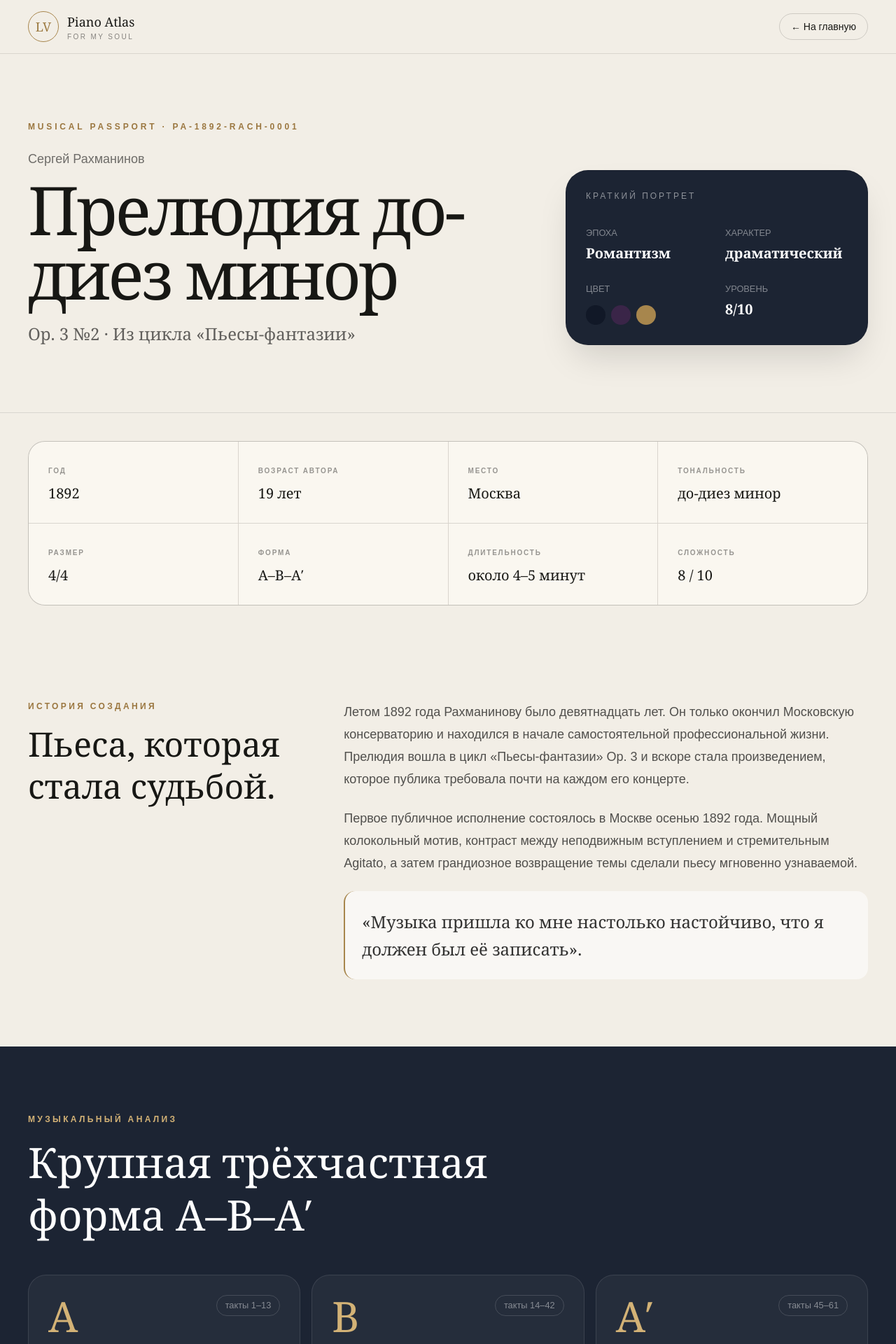
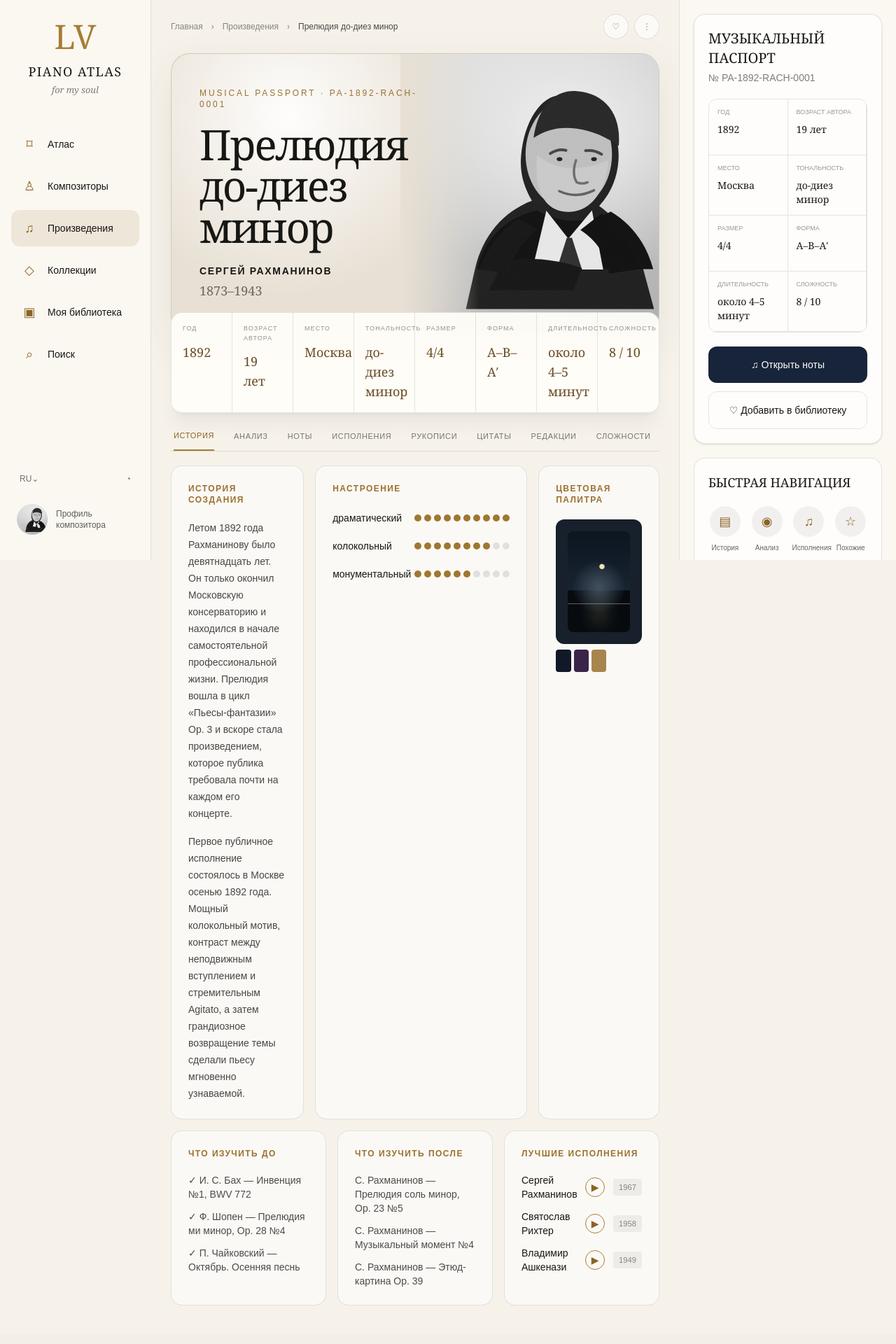
Before and after one commit to NPCWOW/piano-atlas-for-my-soul, a Next.js app: page /works/rachmaninoff-prelude-c-sharp-minor in a window 1280 px wide. Shown: the top 1920 px of the page at 70% size. Built offline with nearby package versions, Linux system fonts and the light colour scheme.

Commit message:
Redesign work page with compact Piano Atlas dashboard

```diff
--- a/app/works/[slug]/page.tsx
+++ b/app/works/[slug]/page.tsx
@@ -7,158 +7,142 @@ export function generateStaticParams() {
   return works.map((work) => ({ slug: work.slug }));
 }
 
-export default async function WorkPassportPage({
-  params,
-}: {
-  params: Promise<{ slug: string }>;
-}) {
+const navItems = [
+  ["⌑", "Атлас"],
+  ["♙", "Композиторы"],
+  ["♫", "Произведения"],
+  ["◇", "Коллекции"],
+  ["▣", "Моя библиотека"],
+  ["⌕", "Поиск"],
+];
+
+const tabs = ["История", "Анализ", "Ноты", "Исполнения", "Рукописи", "Цитаты", "Редакции", "Сложности", "Интересные факты", "Похожие"];
+
+export default async function WorkPassportPage({ params }: { params: Promise<{ slug: string }> }) {
   const { slug } = await params;
   const work = getWorkBySlug(slug);
-
   if (!work) notFound();
 
   const composer = getComposerById(work.composerId);
   if (!composer) notFound();
 
+  const mainStory = work.story[0]?.ru ?? "";
+  const secondStory = work.story[1]?.ru ?? "";
+
   return (
-    <main className="min-h-screen bg-[#f2eee6] text-[#171714]">
-      <header className="sticky top-0 z-20 border-b border-black/10 bg-[#f2eee6]/90 backdrop-blur-xl">
-        <div className="mx-auto flex max-w-7xl items-center justify-between px-5 py-4 md:px-10">
-          <Link href="/" className="flex items-center gap-3">
-            <span className="grid h-11 w-11 place-items-center rounded-full border border-[#a7864d] font-serif text-lg text-[#9d7b42]">LV</span>
-            <span>
-              <strong className="block font-serif text-lg font-medium">Piano Atlas</strong>
-              <small className="block text-[10px] uppercase tracking-[0.24em] text-black/45">for my soul</small>
-            </span>
+    <main className="min-h-screen bg-[#f6f2ea] text-[#171714] lg:pl-[216px] lg:pr-[310px]">
+      <aside className="fixed inset-y-0 left-0 z-40 hidden w-[216px] border-r border-black/10 bg-[#fbf8f2] px-4 py-7 lg:flex lg:flex-col">
+        <Link href="/" className="mb-10 text-center">
+          <span className="block font-serif text-5xl leading-none text-[#a67d35]">LV</span>
+          <strong className="mt-3 block font-serif text-lg font-medium tracking-[.08em]">PIANO ATLAS</strong>
+          <small className="font-serif italic text-black/50">for my soul</small>
+        </Link>
+
+        <nav className="space-y-2">
+          {navItems.map(([icon, label]) => (
+            <a key={label} href="#" className={`flex items-center gap-4 rounded-xl px-4 py-3 text-sm transition ${label === "Произведения" ? "bg-[#eee6d8] text-[#8c6424]" : "text-black/72 hover:bg-black/[.035]"}`}>
+              <span className="w-5 text-center text-lg text-[#8c6424]">{icon}</span>
+              {label}
+            </a>
+          ))}
+        </nav>
+
+        <div className="mt-auto">
+          <div className="mb-5 flex items-center justify-between px-3 text-xs text-black/55"><span>RU⌄</span><span>◔</span></div>
+          <Link href={`/composers/${composer.slug}`} className="flex items-center gap-3 rounded-xl p-2 hover:bg-black/[.035]">
+            <img src="/images/rachmaninoff-portrait.svg" alt="" className="h-11 w-11 rounded-full object-cover grayscale" />
+            <span className="text-xs text-black/62">Профиль<br />композитора</span>
           </Link>
-          <Link href="/" className="rounded-full border border-black/15 px-4 py-2 text-sm transition hover:border-[#a7864d] hover:text-[#8c6934]">← На главную</Link>
         </div>
-      </header>
+      </aside>
 
-      <section className="border-b border-black/10 px-5 py-14 md:px-10 md:py-24">
-        <div className="mx-auto grid max-w-7xl gap-12 lg:grid-cols-[1.25fr_.75fr] lg:items-end">
-          <div>
-            <p className="mb-6 text-xs font-semibold uppercase tracking-[0.32em] text-[#9b7740]">Musical Passport · {work.passportNumber}</p>
-            <p className="mb-3 text-lg text-black/55">{composer.name.ru}</p>
-            <h1 className="max-w-4xl font-serif text-5xl leading-[.96] tracking-[-.04em] md:text-7xl lg:text-8xl">{work.title.ru}</h1>
-            <p className="mt-6 font-serif text-2xl text-black/60">{work.opus}{work.subtitle ? ` · ${work.subtitle.ru}` : ""}</p>
+      <section className="min-h-screen px-4 pb-28 pt-5 sm:px-6 lg:px-7 lg:pb-10">
+        <div className="mx-auto max-w-[1100px]">
+          <div className="mb-5 flex items-center justify-between text-xs text-black/45">
+            <div className="hidden items-center gap-3 md:flex"><Link href="/">Главная</Link><span>›</span><span>Произведения</span><span>›</span><strong className="font-medium text-black/70">{work.title.ru}</strong></div>
+            <Link href="/" className="md:hidden">← Назад</Link>
+            <div className="flex gap-2"><button className="grid h-9 w-9 place-items-center rounded-full border border-black/10 bg-white/60 text-[#946b28]">♡</button><button className="grid h-9 w-9 place-items-center rounded-full border border-black/10 bg-white/60">⋮</button></div>
           </div>
 
-          <aside className="rounded-[2rem] border border-black/10 bg-[#1c2433] p-7 text-white shadow-2xl shadow-black/15">
-            <p className="text-xs uppercase tracking-[0.25em] text-white/50">Краткий портрет</p>
-            <div className="mt-8 grid grid-cols-2 gap-6">
-              <div><small className="text-white/45">ЭПОХА</small><strong className="mt-1 block font-serif text-xl">Романтизм</strong></div>
-              <div><small className="text-white/45">ХАРАКТЕР</small><strong className="mt-1 block font-serif text-xl">{work.character[0]?.ru}</strong></div>
-              <div><small className="text-white/45">ЦВЕТ</small><div className="mt-3 flex gap-2">{work.palette.map((color) => <i key={color} className="h-7 w-7 rounded-full" style={{ backgroundColor: color }} />)}</div></div>
-              <div><small className="text-white/45">УРОВЕНЬ</small><strong className="mt-1 block font-serif text-xl">{work.difficulty}/10</strong></div>
+          <header className="relative min-h-[330px] overflow-hidden rounded-[1.7rem] border border-black/10 bg-[#e8e0d4] shadow-[0_20px_60px_rgba(60,45,20,.08)]">
+            <div className="absolute inset-0 bg-[radial-gradient(circle_at_24%_22%,rgba(255,255,255,.95),transparent_42%)]" />
+            <div className="relative z-10 max-w-[58%] px-7 py-10 sm:px-10 sm:py-12">
+              <p className="mb-5 text-xs uppercase tracking-[.24em] text-[#9b7130]">Musical Passport · {work.passportNumber}</p>
+              <h1 className="font-serif text-4xl leading-[.98] tracking-[-.035em] sm:text-6xl">{work.title.ru}</h1>
+              <Link href={`/composers/${composer.slug}`} className="mt-6 block text-sm font-semibold uppercase tracking-[.12em] text-[#9b7130]">{composer.name.ru}</Link>
+              <p className="mt-1 font-serif text-lg text-black/55">{composer.born}–{composer.died}</p>
             </div>
-          </aside>
+            <img src="/images/rachmaninoff-portrait.svg" alt={composer.name.ru} className="absolute bottom-0 right-0 h-full w-[53%] object-cover object-center grayscale" />
+            <div className="absolute inset-y-0 left-[47%] w-28 bg-gradient-to-r from-[#e8e0d4] to-transparent" />
+          </header>
+
+          <section className="relative z-20 -mt-8 grid overflow-hidden rounded-2xl border border-black/10 bg-[#fffdf8]/95 shadow-xl shadow-black/5 backdrop-blur md:grid-cols-4 xl:grid-cols-8">
+            {work.facts.slice(0, 8).map((fact) => (
+              <div key={fact.label.ru} className="min-h-24 border-b border-r border-black/10 p-4 last:border-r-0 md:border-b-0">
+                <small className="block text-[9px] uppercase tracking-[.12em] text-black/42">{fact.label.ru}</small>
+                <strong className="mt-3 block font-serif text-lg font-medium text-[#684c22]">{fact.value.ru}</strong>
+              </div>
+            ))}
+          </section>
+
+          <div className="mt-6 overflow-x-auto border-b border-black/10">
+            <div className="flex min-w-max gap-7 px-1">
+              {tabs.map((tab, index) => <button key={tab} className={`pb-3 text-[11px] uppercase tracking-[.06em] ${index === 0 ? "border-b-2 border-[#a67d35] text-[#8b6324]" : "text-black/52"}`}>{tab}</button>)}
+            </div>
+          </div>
+
+          <section className="mt-5 grid gap-4 xl:grid-cols-[1.1fr_.9fr_1fr]">
+            <article className="rounded-2xl border border-black/10 bg-white/55 p-6">
+              <p className="text-xs font-semibold uppercase tracking-[.12em] text-[#9b7130]">История создания</p>
+              <p className="mt-5 text-sm leading-6 text-black/72">{mainStory}</p>
+              {secondStory && <p className="mt-4 text-sm leading-6 text-black/72">{secondStory}</p>}
+            </article>
+
+            <article className="rounded-2xl border border-black/10 bg-white/55 p-6">
+              <p className="text-xs font-semibold uppercase tracking-[.12em] text-[#9b7130]">Настроение</p>
+              <div className="mt-6 space-y-5">
+                {work.character.slice(0, 4).map((item, index) => (
+                  <div key={item.ru} className="grid grid-cols-[105px_1fr] items-center gap-3 text-sm"><span>{item.ru}</span><div className="flex gap-1">{Array.from({length: 10}).map((_, dot) => <i key={dot} className={`h-2.5 w-2.5 rounded-full ${dot < 10-index*2 ? "bg-[#9f772f]" : "bg-black/10"}`} />)}</div></div>
+                ))}
+              </div>
+            </article>
+
+            <article className="rounded-2xl border border-black/10 bg-white/55 p-6">
+              <p className="text-xs font-semibold uppercase tracking-[.12em] text-[#9b7130]">Цветовая палитра</p>
+              <div className="mt-5 overflow-hidden rounded-xl border border-black/10 bg-[#17202b] p-4">
+                <div className="relative h-36 overflow-hidden rounded-lg bg-[radial-gradient(circle_at_55%_35%,#f2e3b0_0_3%,transparent_4%),radial-gradient(circle_at_50%_55%,#42505e,transparent_42%),linear-gradient(#0c1520,#182431_58%,#070b10_59%)]">
+                  <div className="absolute inset-x-0 bottom-[28%] h-px bg-white/35" />
+                  <div className="absolute bottom-[8%] left-[43%] h-[24%] w-[14%] rounded-full bg-[#c6b985]/35 blur-md" />
+                </div>
+              </div>
+              <div className="mt-2 grid grid-cols-5 gap-1">{work.palette.slice(0,5).map(color => <i key={color} className="h-8 rounded-sm" style={{backgroundColor: color}} />)}</div>
+            </article>
+          </section>
+
+          <section className="mt-4 grid gap-4 lg:grid-cols-3">
+            <article className="rounded-2xl border border-black/10 bg-white/55 p-6"><p className="text-xs font-semibold uppercase tracking-[.12em] text-[#9b7130]">Что изучить до</p><ul className="mt-5 space-y-3 text-sm text-black/70">{work.studyBefore.map(item => <li key={item.title.ru}>✓ {item.composer} — {item.title.ru}</li>)}</ul></article>
+            <article className="rounded-2xl border border-black/10 bg-white/55 p-6"><p className="text-xs font-semibold uppercase tracking-[.12em] text-[#9b7130]">Что изучить после</p><ul className="mt-5 space-y-3 text-sm text-black/70">{work.studyAfter.map(item => <li key={item.title.ru}>{item.composer} — {item.title.ru}</li>)}</ul></article>
+            <article className="rounded-2xl border border-black/10 bg-white/55 p-6"><p className="text-xs font-semibold uppercase tracking-[.12em] text-[#9b7130]">Лучшие исполнения</p><div className="mt-5 space-y-3">{work.performances.map((item,index) => <div key={item.pianist} className="flex items-center justify-between text-sm"><span>{item.pianist}</span><span className="flex items-center gap-3"><button className="grid h-7 w-7 place-items-center rounded-full border border-[#a67d35] text-[#8b6324]">▶</button><small className="rounded bg-black/5 px-2 py-1 text-black/45">{1967-index*9}</small></span></div>)}</div></article>
+          </section>
         </div>
       </section>
 
-      <section className="px-5 py-10 md:px-10">
-        <div className="mx-auto grid max-w-7xl grid-cols-2 gap-px overflow-hidden rounded-[1.5rem] border border-black/10 bg-black/10 md:grid-cols-4">
-          {work.facts.map((fact) => (
-            <div key={fact.label.ru} className="bg-[#faf7f0] p-5 md:p-7">
-              <small className="text-[10px] font-semibold uppercase tracking-[.18em] text-black/40">{fact.label.ru}</small>
-              <strong className="mt-2 block font-serif text-lg font-medium md:text-xl">{fact.value.ru}</strong>
-            </div>
-          ))}
-        </div>
-      </section>
+      <aside className="fixed inset-y-0 right-0 z-30 hidden w-[310px] overflow-y-auto border-l border-black/10 bg-[#fbf8f2] p-5 lg:block">
+        <section className="rounded-2xl border border-black/10 bg-white/65 p-5 shadow-sm">
+          <h2 className="font-serif text-xl">МУЗЫКАЛЬНЫЙ ПАСПОРТ</h2><p className="mt-1 text-sm text-black/50">№ {work.passportNumber}</p>
+          <div className="mt-5 grid grid-cols-2 overflow-hidden rounded-xl border border-black/10 text-sm">
+            {work.facts.slice(0,8).map(fact => <div key={fact.label.ru} className="min-h-20 border-b border-r border-black/10 p-3"><small className="block text-[9px] uppercase text-black/40">{fact.label.ru}</small><strong className="mt-2 block font-serif font-medium">{fact.value.ru}</strong></div>)}
+          </div>
+          <button className="mt-5 w-full rounded-xl bg-[#17243a] px-4 py-4 text-sm font-medium text-white">♫ Открыть ноты</button>
+          <button className="mt-3 w-full rounded-xl border border-black/10 px-4 py-4 text-sm">♡ Добавить в библиотеку</button>
+        </section>
 
-      <section className="px-5 py-16 md:px-10 md:py-24">
-        <div className="mx-auto grid max-w-7xl gap-12 lg:grid-cols-[.7fr_1.3fr]">
-          <div>
-            <p className="text-xs font-semibold uppercase tracking-[.28em] text-[#9b7740]">История создания</p>
-            <h2 className="mt-4 font-serif text-4xl leading-tight md:text-5xl">{work.storyTitle.ru}</h2>
-          </div>
-          <div className="space-y-6 text-lg leading-8 text-black/67">
-            {work.story.map((paragraph) => <p key={paragraph.ru}>{paragraph.ru}</p>)}
-            {work.composerQuote && <p className="rounded-2xl border-l-2 border-[#a7864d] bg-white/55 p-6 font-serif text-2xl leading-relaxed text-black/80">{work.composerQuote.ru}</p>}
-          </div>
-        </div>
-      </section>
+        <section className="mt-5 rounded-2xl border border-black/10 bg-white/65 p-5"><h3 className="font-serif text-lg">БЫСТРАЯ НАВИГАЦИЯ</h3><div className="mt-5 grid grid-cols-4 gap-3 text-center text-[10px] text-black/60">{[["▤","История"],["◉","Анализ"],["♫","Исполнения"],["☆","Похожие"]].map(([icon,label]) => <div key={label}><span className="mx-auto grid h-11 w-11 place-items-center rounded-full bg-black/5 text-lg text-[#8c6424]">{icon}</span><span className="mt-2 block">{label}</span></div>)}</div></section>
+      </aside>
 
-      <section className="bg-[#1c2433] px-5 py-16 text-white md:px-10 md:py-24">
-        <div className="mx-auto max-w-7xl">
-          <p className="text-xs font-semibold uppercase tracking-[.28em] text-[#d3b276]">Музыкальный анализ</p>
-          <h2 className="mt-4 max-w-3xl font-serif text-4xl leading-tight md:text-6xl">{work.formName?.ru}</h2>
-          <div className="mt-12 grid gap-4 lg:grid-cols-3">
-            {work.form.map((part) => (
-              <article key={part.mark} className="rounded-[1.6rem] border border-white/10 bg-white/[.045] p-7">
-                <div className="flex items-start justify-between">
-                  <span className="font-serif text-6xl text-[#d3b276]">{part.mark}</span>
-                  {part.bars && <small className="rounded-full border border-white/15 px-3 py-1 text-white/45">{part.bars}</small>}
-                </div>
-                <h3 className="mt-7 font-serif text-2xl">{part.name}</h3>
-                <p className="mt-4 leading-7 text-white/58">{part.description.ru}</p>
-              </article>
-            ))}
-          </div>
-        </div>
-      </section>
-
-      <section className="px-5 py-16 md:px-10 md:py-24">
-        <div className="mx-auto grid max-w-7xl gap-14 lg:grid-cols-2">
-          <div>
-            <p className="text-xs font-semibold uppercase tracking-[.28em] text-[#9b7740]">Исполнительские задачи</p>
-            <h2 className="mt-4 font-serif text-4xl md:text-5xl">Что требует особого внимания.</h2>
-            <div className="mt-10 space-y-7">
-              {work.challenges.map((challenge) => (
-                <div key={challenge.name.ru}>
-                  <div className="mb-2 flex justify-between gap-4"><strong>{challenge.name.ru}</strong><span className="text-sm text-black/45">{challenge.level.ru}</span></div>
-                  <div className="h-1.5 overflow-hidden rounded-full bg-black/10"><div className="h-full rounded-full bg-[#a7864d]" style={{ width: `${challenge.score}%` }} /></div>
-                </div>
-              ))}
-            </div>
-          </div>
-
-          <div className="rounded-[2rem] bg-[#ded4c2] p-7 md:p-10">
-            <p className="text-xs font-semibold uppercase tracking-[.28em] text-[#795b2c]">Что думал автор</p>
-            <blockquote className="mt-6 font-serif text-3xl leading-snug md:text-4xl">{work.composerThoughts?.ru}</blockquote>
-          </div>
-        </div>
-      </section>
-
-      <section className="border-y border-black/10 bg-[#faf7f0] px-5 py-16 md:px-10 md:py-24">
-        <div className="mx-auto max-w-7xl">
-          <p className="text-xs font-semibold uppercase tracking-[.28em] text-[#9b7740]">Знаковые исполнения</p>
-          <h2 className="mt-4 font-serif text-4xl md:text-5xl">Три разных взгляда.</h2>
-          <div className="mt-10 grid gap-5 md:grid-cols-3">
-            {work.performances.map((performance, index) => (
-              <article key={performance.pianist} className="rounded-[1.6rem] border border-black/10 bg-white p-7 transition hover:-translate-y-1 hover:shadow-xl hover:shadow-black/5">
-                <span className="text-sm text-[#9b7740]">0{index + 1}</span>
-                <h3 className="mt-8 font-serif text-2xl">{performance.pianist}</h3>
-                <p className="mt-2 text-sm font-semibold uppercase tracking-[.12em] text-black/40">{performance.label.ru}</p>
-                <p className="mt-5 leading-7 text-black/60">{performance.note.ru}</p>
-              </article>
-            ))}
-          </div>
-        </div>
-      </section>
-
-      <section className="px-5 py-16 md:px-10 md:py-24">
-        <div className="mx-auto grid max-w-7xl gap-5 md:grid-cols-2">
-          {[
-            ["Изучить до", "Подготовительный маршрут", work.studyBefore],
-            ["Изучить после", "Следующий шаг", work.studyAfter],
-          ].map(([label, title, items]) => (
-            <article key={label as string} className="rounded-[2rem] border border-black/10 p-8">
-              <p className="text-xs font-semibold uppercase tracking-[.25em] text-[#9b7740]">{label as string}</p>
-              <h3 className="mt-3 font-serif text-3xl">{title as string}</h3>
-              <ul className="mt-7 space-y-4 text-black/65">
-                {(items as typeof work.studyBefore).map((item) => <li key={`${item.composer}-${item.title.ru}`}>{item.composer} — {item.title.ru}</li>)}
-              </ul>
-            </article>
-          ))}
-        </div>
-      </section>
-
-      <footer className="border-t border-black/10 px-5 py-10 text-center md:px-10">
-        <p className="font-serif text-xl">Piano Atlas for my soul</p>
-        <small className="mt-2 block text-black/45">By Lygin Ilya for Lygina Valeriya.</small>
-      </footer>
+      <nav className="fixed inset-x-0 bottom-0 z-50 grid grid-cols-5 border-t border-black/10 bg-[#fffdf8]/95 px-2 py-2 backdrop-blur lg:hidden">
+        {[['⌑','Атлас'],['♙','Композиторы'],['♫','Произведения'],['▣','Библиотека'],['⌕','Поиск']].map(([icon,label]) => <a key={label} href="#" className={`grid place-items-center gap-1 text-[10px] ${label === 'Произведения' ? 'text-[#9b7130]' : 'text-black/50'}`}><span className="text-lg">{icon}</span>{label}</a>)}
+      </nav>
     </main>
   );
 }
```
